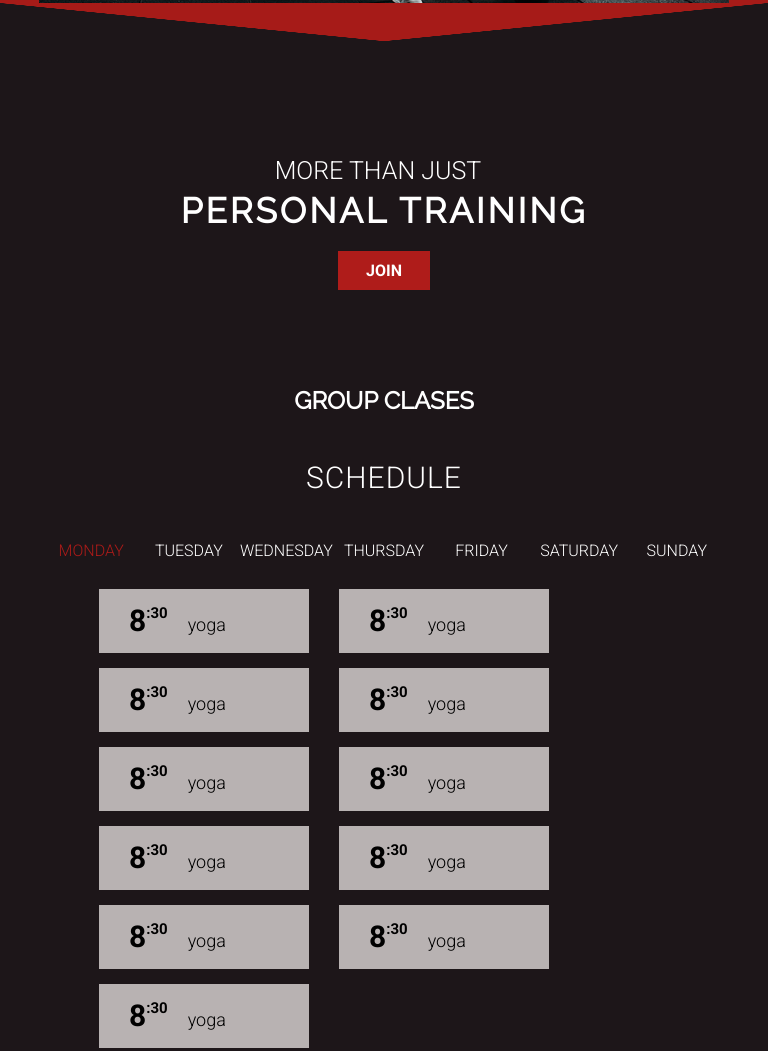
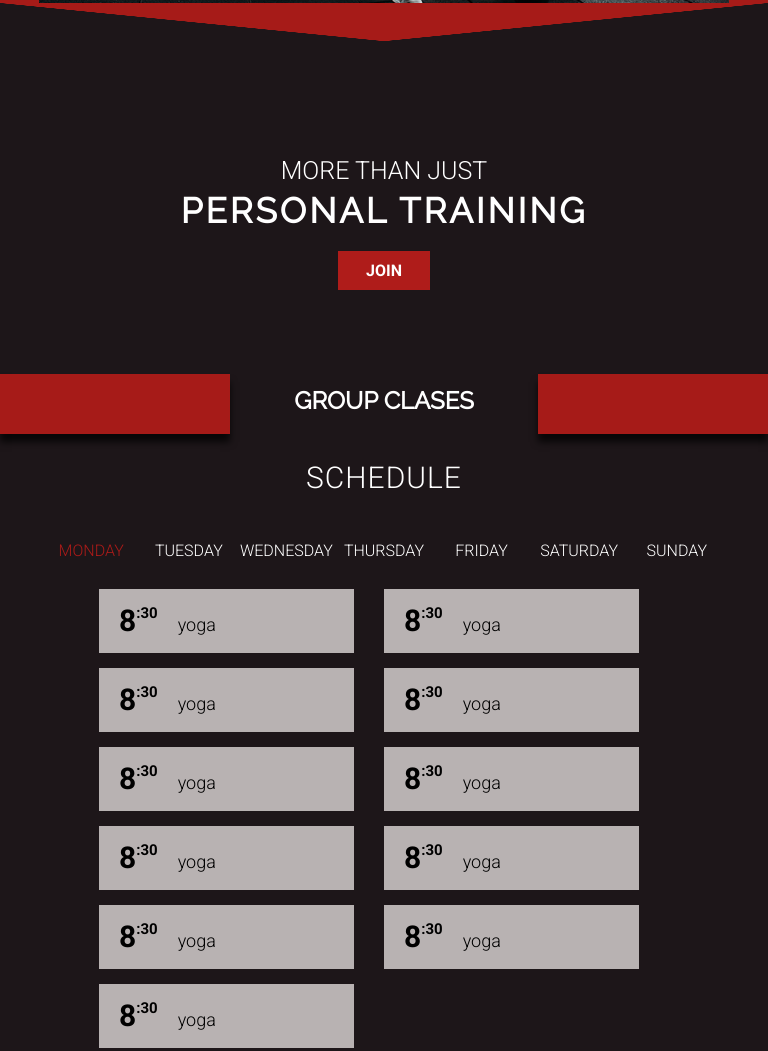
Before and after one commit to systanon/gym_adaptive, a plain HTML site: page index.html in a window 768 px wide. Shown: the part 2135-3186 px from the top of the page. Drawn offline with nearby package versions, Linux system fonts and the light colour scheme.

Commit message:
secondGym

```diff
--- a/style.css
+++ b/style.css
@@ -55,7 +55,7 @@ body{
   background: #000000;
 }
 /*---------------------------------------------sm-------------------------*/
-@media (max-width:767px){
+@media (min-width: 0px) and (max-width: 767px){
   div.header:before{
     display: none;
   }
@@ -248,7 +248,7 @@ body{
 
 }
 /*---------------------------------media md ------------------------*/
-@media (max-width:991px){
+@media(min-width: 768px) and (max-width: 991px){
     h2#about{
     position: static;
     transform: rotate(0);
@@ -285,7 +285,7 @@ body{
     display: none;
    }
    div.main4:before,div.main4:after{
-    width: 0%;
+    width: 30%;
   }
   h2.sm_md{
     display: block;
@@ -322,8 +322,9 @@ body{
     top:30px;
   }
   div.owl-carousel div.owl-item img{
-    width: 100%;
+   /* width: 100%;*/
     margin-right: 0;
+    margin:0 auto;
   }
   div.into_footer {
     padding-left: 80px;
@@ -332,7 +333,7 @@ body{
 
 }
 /*--------------------------------- md----------------------------------*/
-@media (max-width:1199px){
+@media (min-width: 992px) and (max-width:1199px){
   ul.week_schedule1 li{
     width: 210px;
   }
@@ -469,9 +470,6 @@ body{
 
 /*--------------------------------------main----------------------------------------------*/
 
-/*.gallery {
-	padding-left:95px;
-}*/
 .main{
 	background-color: #1d1619;
 	position: relative;
@@ -479,13 +477,6 @@ body{
 .gallery-top,.content,#about{
 	margin-top: 160px;
 }
-/*.gallery2{
-	display: flex;
-	margin-top: 30px;
-}
-.gallery2>*:not(:last-child){
-	margin-right: 30px;
-}*/
 .gallery-top{
 	height:280px;
 }
@@ -712,7 +703,7 @@ body{
   color: #fff;
   text-transform: uppercase;
   margin-top: 155px;
-  margin-left: 94px;
+ text-align: center;
 }
 .personal{
 	font-family: 'Raleway', sans-serif;
@@ -759,6 +750,8 @@ body{
   text-transform: uppercase;
   display: inline-block;
   padding-top: 15px;
+  position: relative;
+  z-index: 5;
 }
 .main4:before{
 	content: "";
@@ -823,7 +816,7 @@ body{
 }
 .wpapper_schedule{
   display: inline-block;
-  padding: 12px 30px;
+  padding: 12px 20px;
 }
 .time{
   font-size: 30px;
```
